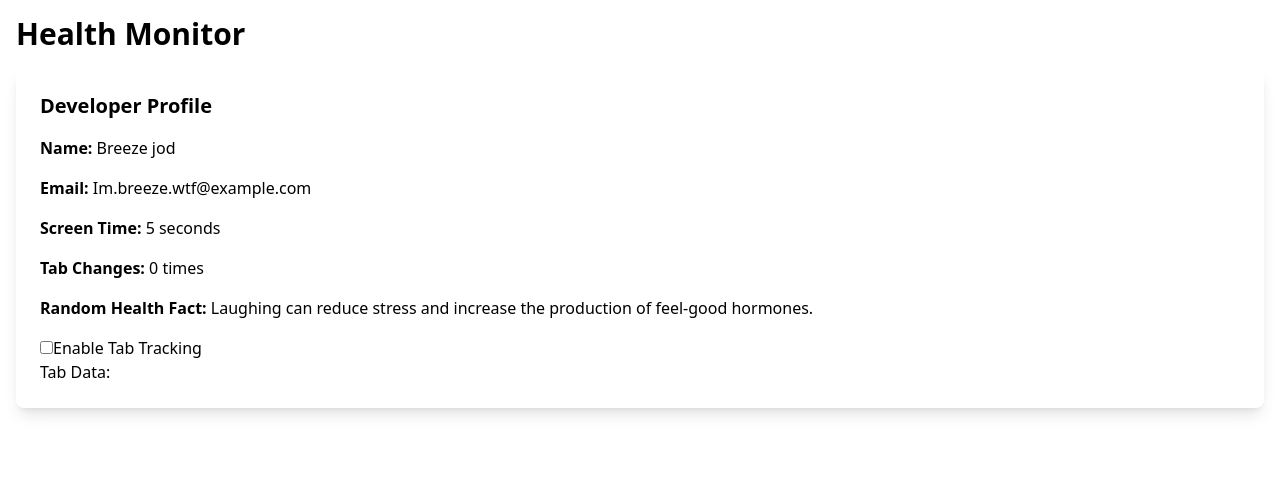
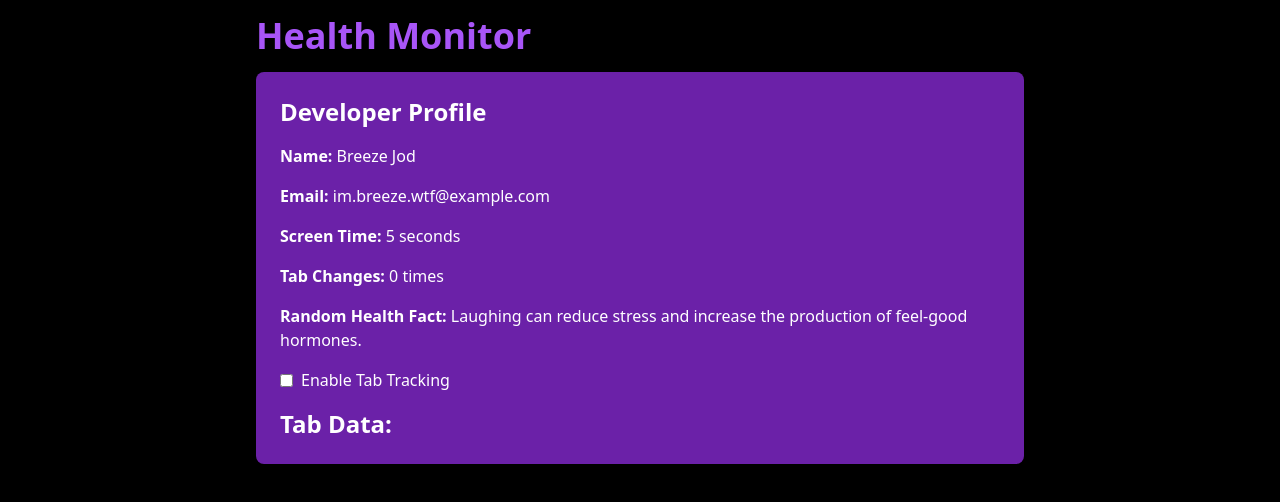
Before and after one commit to breezejod/test-frontend-, a React (Create React App) app: page /Healthmonitor in a window 1280 px wide. Shown: the top 502 px of the page. Built offline with nearby package versions, Linux system fonts and the light colour scheme.

Commit message:
health monitor edit

```diff
--- a/src/components/Healthmonitor.jsx
+++ b/src/components/Healthmonitor.jsx
@@ -15,63 +15,58 @@ const Healthmonitor = () => {
   const [randomFact, setRandomFact] = useState('');
 
   useEffect(() => {
-    // You can implement screen time tracking logic here
-    // For simplicity, I'm using a timer to simulate screen time
+    // Code for screen time tracking
     const timer = setInterval(() => {
       setScreenTime((prevScreenTime) => prevScreenTime + 1);
     }, 1000);
 
-    // Cleanup the timer when the component unmounts
     return () => clearInterval(timer);
   }, []);
 
   useEffect(() => {
-    // Generate a random health fact when the component mounts
+    // Code for generating random health facts
     const randomIndex = Math.floor(Math.random() * healthFacts.length);
     setRandomFact(healthFacts[randomIndex]);
   }, [healthFacts]);
 
   useEffect(() => {
     if (isTabTrackingEnabled) {
-      // Add event listeners for tab changes
-      window.addEventListener('blur', handleTabBlur);
-      window.addEventListener('focus', handleTabFocus);
+      // Code for tab tracking
+      const handleTabChange = () => {
+        setTabChanges((prevTabChanges) => prevTabChanges + 1);
 
-      // Cleanup the event listeners when the component unmounts
-      return () => {
-        window.removeEventListener('blur', handleTabBlur);
-        window.removeEventListener('focus', handleTabFocus);
-      };
-    }
-  }, [isTabTrackingEnabled]);
-
-  const handleTabBlur = () => {
-    // Clear tab data and track tab changes
-    setTabChanges((prevTabChanges) => prevTabChanges + 1);
-    setTabData([]);
-  };
-
-  const handleTabFocus = () => {
-    // Record information about tab focus
         const searchData = window.location.href;
-    const tabInfo = {
+        setTabData((prevTabData) => [
+          ...prevTabData,
+          {
             tabNumber: tabChanges + 1,
             focusTime: new Date().toLocaleTimeString(),
             search: searchData,
-    };
-    setTabData((prevTabData) => [...prevTabData, tabInfo]);
+          },
+        ]);
       };
 
+      window.addEventListener('blur', handleTabChange);
+      window.addEventListener('focus', handleTabChange);
+
+      return () => {
+        window.removeEventListener('blur', handleTabChange);
+        window.removeEventListener('focus', handleTabChange);
+      };
+    }
+  }, [isTabTrackingEnabled, tabChanges]);
+
   return (
-    <div className="container p-4 mx-auto">
-      <h1 className="mb-4 text-3xl font-semibold">Health Monitor</h1>
-      <div className="p-6 bg-white rounded-lg shadow-lg">
-        <h2 className="mb-4 text-xl font-semibold">Developer Profile</h2>
+    <div className="h-screen p-4 text-white bg-black">
+      <div className="max-w-3xl mx-auto">
+        <h1 className="mb-4 text-4xl font-bold text-purple-500">Health Monitor</h1>
+        <div className="p-6 bg-purple-800 rounded-lg shadow-lg">
+          <h2 className="mb-4 text-2xl font-semibold">Developer Profile</h2>
           <div className="mb-4">
-          <strong>Name:</strong> Breeze jod
+            <strong>Name:</strong> Breeze Jod
           </div>
           <div className="mb-4">
-          <strong>Email:</strong> Im.breeze.wtf@example.com
+            <strong>Email:</strong> im.breeze.wtf@example.com
           </div>
           <div className="mb-4">
             <strong>Screen Time:</strong> {screenTime} seconds
@@ -82,30 +77,38 @@ const Healthmonitor = () => {
           <div className="mb-4">
             <strong>Random Health Fact:</strong> {randomFact}
           </div>
-        <div>
-          <label>
+          <div className="mb-4">
+            <label className="flex items-center">
               <input
                 type="checkbox"
                 checked={isTabTrackingEnabled}
                 onChange={() => setIsTabTrackingEnabled(!isTabTrackingEnabled)}
+                className="mr-2"
               />
               Enable Tab Tracking
             </label>
           </div>
           <div>
-          <h3>Tab Data:</h3>
-          <ul>
+            <h3 className="text-2xl font-semibold">Tab Data:</h3>
+            <ul className="pl-6 list-disc">
               {tabData.map((tab, index) => (
                 <li key={index}>
-                Tab {tab.tabNumber} focused at {tab.focusTime}. Searched for:{' '}
-                <a href={tab.search} target="_blank" rel="noopener noreferrer">
+                  <span className="text-purple-500">
+                    Tab {tab.tabNumber} focused at {tab.focusTime}
+                  </span>. Searched for:{' '}
+                  <a
+                    href={tab.search}
+                    target="_blank"
+                    rel="noopener noreferrer"
+                    className="text-blue-400"
+                  >
                     {tab.search}
                   </a>
                 </li>
               ))}
             </ul>
           </div>
-        {/* You can add more information and features here */}
+        </div>
       </div>
     </div>
   );
```
Lines whose indentation alone changed are shown as unchanged.
